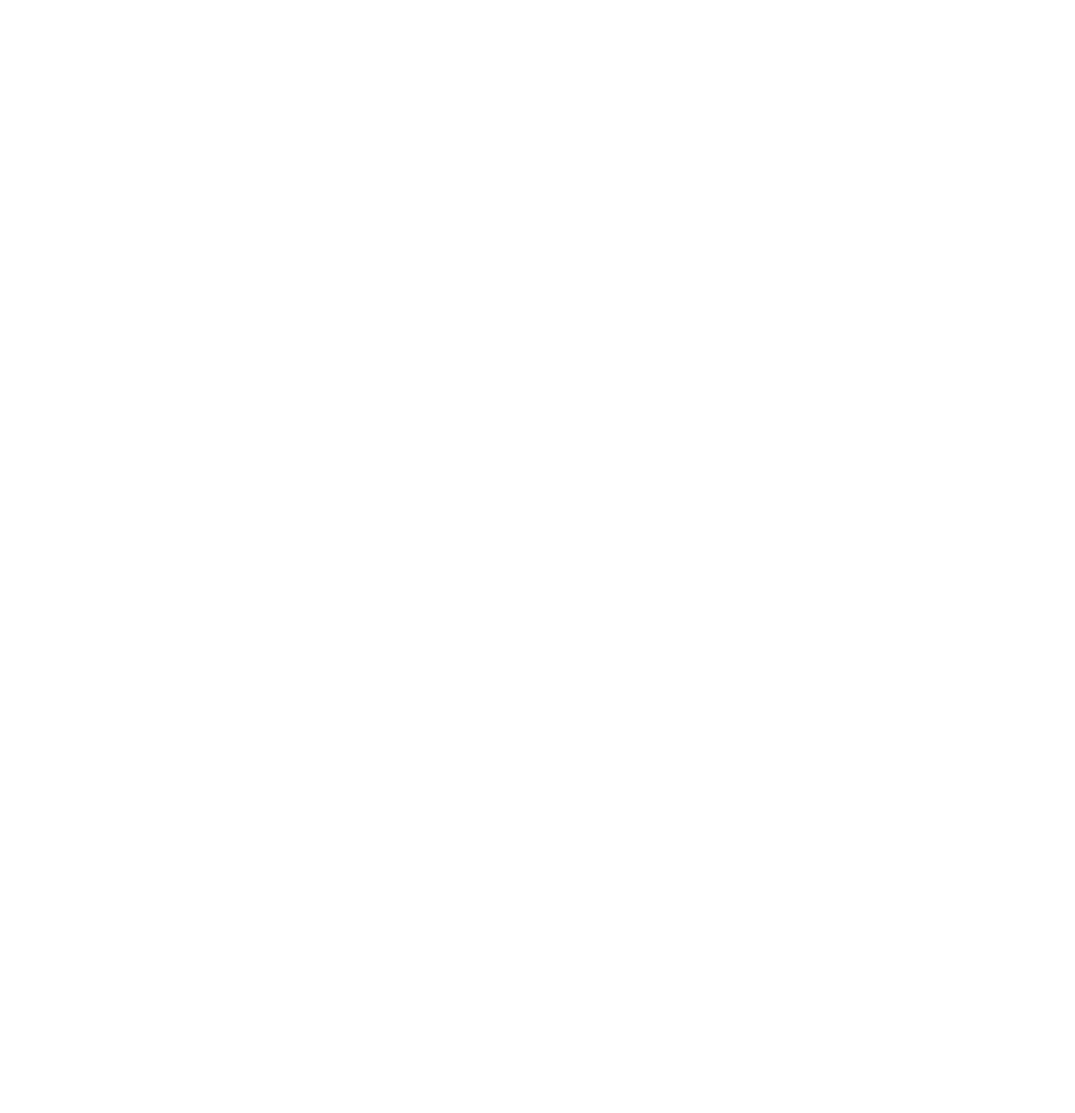
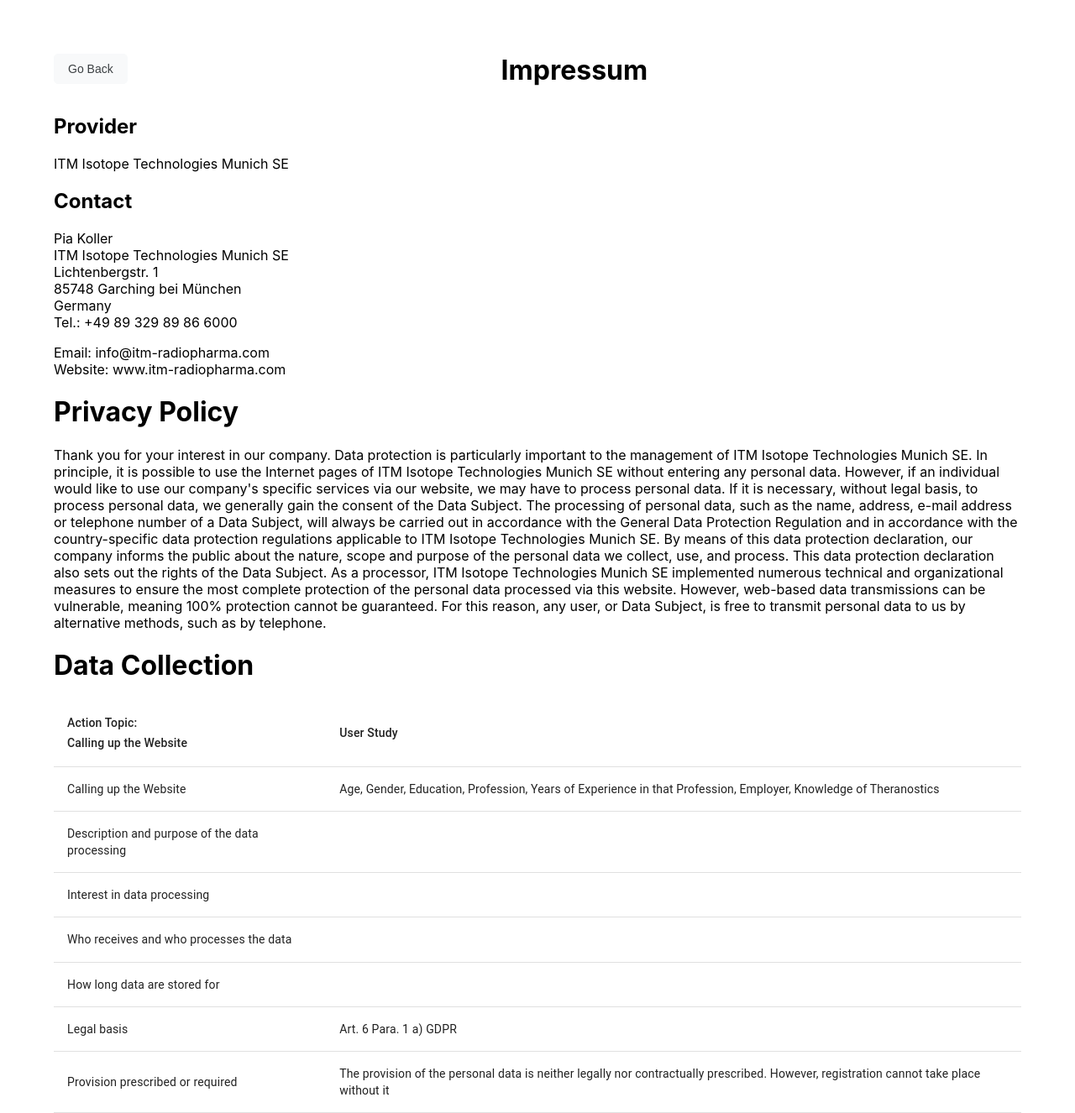
Before and after one commit to piakoller/question_master, a React (Create React App) app in the folder frontend/: page /impressum in a window 1280 px wide. Before the commit this address had no page. Shown: the whole page at 84% size. Before the commit the page ends 800 px from the top, so only its background shows below. Built offline with nearby package versions, Linux system fonts and the light colour scheme.

Commit message:
Impressum page

```diff
--- a/frontend/package.json
+++ b/frontend/package.json
@@ -16,7 +16,7 @@
     "react-dom": "^18.2.0",
     "react-markdown": "^9.0.1",
     "react-papaparse": "^4.4.0",
-    "react-router-dom": "^6.22.1",
+    "react-router-dom": "^6.22.3",
     "react-scripts": "5.0.1",
     "react-slider": "^2.0.6",
     "web-vitals": "^2.1.4"
--- a/frontend/src/App.js
+++ b/frontend/src/App.js
@@ -6,6 +6,7 @@
 import Demographics from './pages/Demographics';
 import QuestionsPage from './pages/QuestionsPage';
 import Thanks from './pages/Thanks';
+import Impressum from './pages/Impressum';
 
 function App() {
   return (
@@ -16,6 +17,7 @@
           <Route path="/demographics/:userId" element={<Demographics />} />
           <Route path="/study/:userId" element={<QuestionsPage />} />
           <Route path="/thank-you" element={<Thanks />} />
+          <Route path="/impressum" element={<Impressum />} />
         </Routes>
       </BrowserRouter>
     </QuestionIndex>
--- /dev/null
+++ b/frontend/src/components/Footer.js
@@ -0,0 +1,18 @@
+import * as React from 'react';
+import { Link } from 'react-router-dom';
+import { Typography } from '@mui/material';
+
+import '../pages/stylesheet.css'
+
+const Footer = () => {
+  return (
+    <footer className="footer">
+      <Typography variant="body2" color="text.secondary" align="center">
+        © 2024 ITM |{' '}
+        <Link to="/impressum">Impressum</Link>
+      </Typography>
+    </footer>
+  );
+};
+
+export default Footer;
--- a/frontend/src/pages/Demographics.js
+++ b/frontend/src/pages/Demographics.js
@@ -2,6 +2,7 @@
 import React, { useEffect } from 'react';
 
 import { useData } from '../components/QuestionIndex';
+import Footer from '../components/Footer';
 
 import Box from '@mui/material/Box';
 import Slider from '@mui/material/Slider';
@@ -301,6 +302,7 @@
                     skip
                 </button>
             </div>
+            <Footer />
         </div >
     );
 };
--- a/frontend/src/pages/Home.js
+++ b/frontend/src/pages/Home.js
@@ -2,6 +2,7 @@
 import { Link } from 'react-router-dom';
 import { createBrowserHistory } from 'history';
 import { useData } from '../components/QuestionIndex';
+import Footer from '../components/Footer';
 
 import React, { useState } from "react";
 import './stylesheet.css'
@@ -70,6 +71,7 @@
                     {userId ? 'Continue the User Study' : 'Start the User Study'}
                 </button>
             </Link>
+            <Footer />
         </div>
     );
 };
--- /dev/null
+++ b/frontend/src/pages/Impressum.js
@@ -0,0 +1,74 @@
+import React from 'react';
+import {useNavigate} from 'react-router-dom';
+import { useData } from '../components/QuestionIndex';
+
+import { TableContainer, Table, TableHead, TableBody, TableRow, TableCell } from '@mui/material';
+
+import './stylesheet.css'
+
+const Impressum = () => {
+    const { userId } = useData();
+    const navigate = useNavigate();
+
+    const rows = [
+        { actionTopic: 'Calling up the Website', userStudy: 'Age, Gender, Education, Profession, Years of Experience in that Profession, Employer, Knowledge of Theranostics' },
+        { actionTopic: 'Description and purpose of the data processing', userStudy: '' },
+        { actionTopic: 'Interest in data processing', userStudy: '' },
+        { actionTopic: 'Who receives and who processes the data', userStudy: '' },
+        { actionTopic: 'How long data are stored for', userStudy: '' },
+        { actionTopic: 'Legal basis', userStudy: 'Art. 6 Para. 1 a) GDPR' },
+        { actionTopic: 'Provision prescribed or required', userStudy: 'The provision of the personal data is neither legally nor contractually prescribed. However, registration cannot take place without it' },
+    ];
+    const goBack = () => {
+        navigate('/');
+    };
+
+
+    return (
+        // TODO ADD BUTTON TO GO BACK
+        <div className="page">
+            <button className="button left" onClick={goBack}>Go Back</button>
+
+            <h1 className='headline'>Impressum</h1>
+            <h2>Provider</h2>
+            <p>ITM Isotope Technologies Munich SE</p>
+            <h2>Contact</h2>
+            <p> Pia Koller<br />
+                ITM Isotope Technologies Munich SE<br />
+                Lichtenbergstr. 1<br />
+                85748 Garching bei München<br />
+                Germany<br />
+                Tel.: +49 89 329 89 86 6000</p>
+            <p>Email: info@itm-radiopharma.com<br />
+                Website: www.itm-radiopharma.com
+            </p>
+
+            <h1>Privacy Policy</h1>
+            <p>Thank you for your interest in our company. Data protection is particularly important to the management of ITM Isotope Technologies Munich SE. In principle, it is possible to use the Internet pages of ITM Isotope Technologies Munich SE without entering any personal data. However, if an individual would like to use our company's specific services via our website, we may have to process personal data. If it is necessary, without legal basis, to process personal data, we generally gain the consent of the Data Subject.
+                The processing of personal data, such as the name, address, e-mail address or telephone number of a Data Subject, will always be carried out in accordance with the General Data Protection Regulation and in accordance with the country-specific data protection regulations applicable to ITM Isotope Technologies Munich SE. By means of this data protection declaration, our company informs the public about the nature, scope and purpose of the personal data we collect, use, and process. This data protection declaration also sets out the rights of the Data Subject.
+                As a processor, ITM Isotope Technologies Munich SE implemented numerous technical and organizational measures to ensure the most complete protection of the personal data processed via this website. However, web-based data transmissions can be vulnerable, meaning 100% protection cannot be guaranteed. For this reason, any user, or Data Subject, is free to transmit personal data to us by alternative methods, such as by telephone.
+            </p>
+            <h1>Data Collection</h1>
+            <TableContainer>
+                <Table>
+                    <TableHead>
+                        <TableRow>
+                            <TableCell>Action Topic: <br /> Calling up the Website</TableCell>
+                            <TableCell>User Study</TableCell>
+                        </TableRow>
+                    </TableHead>
+                    <TableBody>
+                        {rows.map((row) => (
+                            <TableRow key={row.actionTopic}>
+                                <TableCell>{row.actionTopic}</TableCell>
+                                <TableCell>{row.userStudy}</TableCell>
+                            </TableRow>
+                        ))}
+                    </TableBody>
+                </Table>
+            </TableContainer>
+        </div>
+    );
+};
+
+export default Impressum;
--- a/frontend/src/pages/QuestionsPage.js
+++ b/frontend/src/pages/QuestionsPage.js
@@ -5,6 +5,7 @@
 import { Link, useParams } from 'react-router-dom';
 
 import { useData } from '../components/QuestionIndex';
+import Footer from '../components/Footer';
 
 import Question from '../components/Question'
 import AnswerLeft from "../components/AnswersLeft";
@@ -51,6 +52,7 @@
                 </div>
             </div>
             {/* TODO: ADD NOTES FIELD */}
+            <Footer />
         </div>
     );
 };
--- a/frontend/src/pages/Thanks.js
+++ b/frontend/src/pages/Thanks.js
@@ -2,6 +2,7 @@
 import { Link } from 'react-router-dom';
 
 import { useData } from '../components/QuestionIndex';
+import Footer from '../components/Footer';
 
 import TextField from "@mui/material/TextField";
 import Grid from '@mui/material/Grid';
@@ -85,6 +86,7 @@
             <Link to={`/study/${userId}`}>
                 <button className='button blue' onClick={resetStudyState}>Restart User Study</button>
             </Link>
+            <Footer />
         </div>
     );
 };
--- a/frontend/src/pages/stylesheet.css
+++ b/frontend/src/pages/stylesheet.css
@@ -68,17 +68,6 @@
   /* box-shadow: rgba(0, 0, 0, 0.16) 0px 1px 4px; */
   border-radius: 5px;
 }
-
-/* .answer {
-  background: none;
-  color: inherit;
-  border: none;
-  padding: 0;
-  font: inherit;
-  cursor: pointer;
-  outline: #202124;
-  padding: 5%;
-} */
 
 .answer {
   outline: #202124;
@@ -168,3 +157,11 @@
   border-color: #4285f4;
   outline: none;
 }
+
+.impressum {
+
+}
+
+.footer {
+  padding-top: 5%;
+}
```
Also changed, not shown: 1 other file (tests, documents, lock files or other folders).
